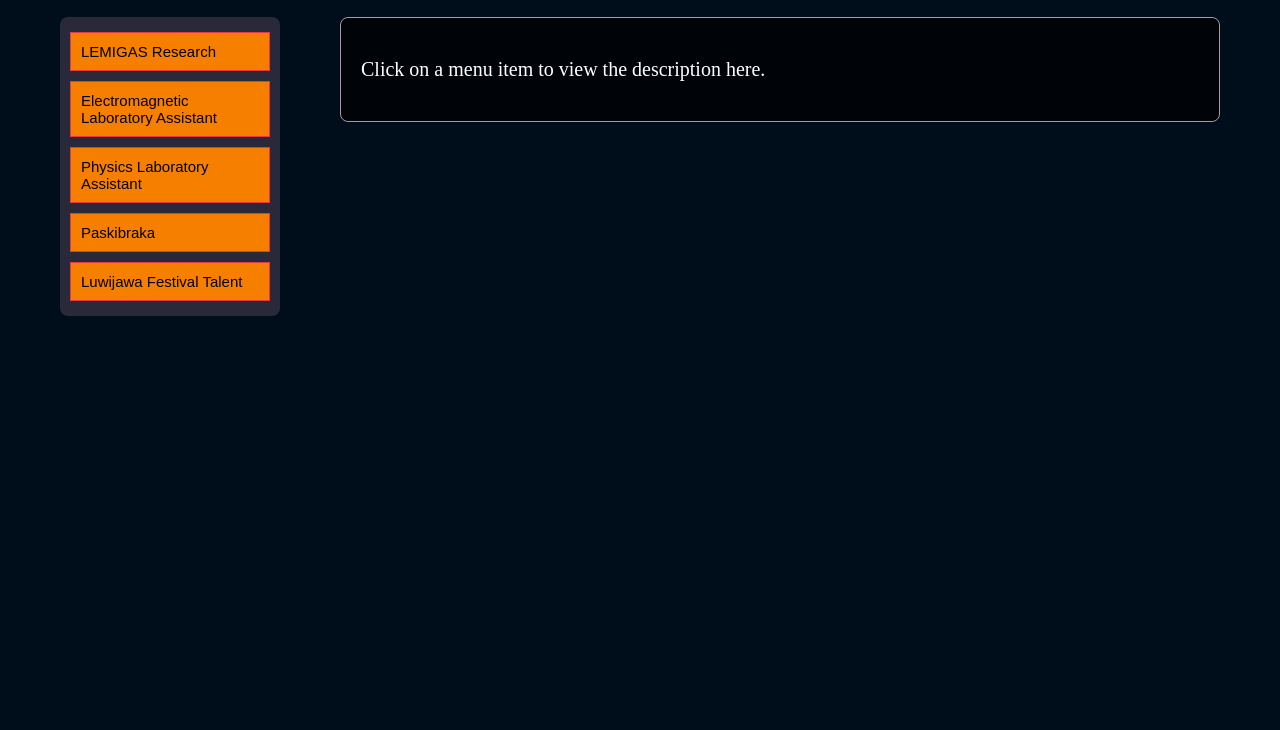
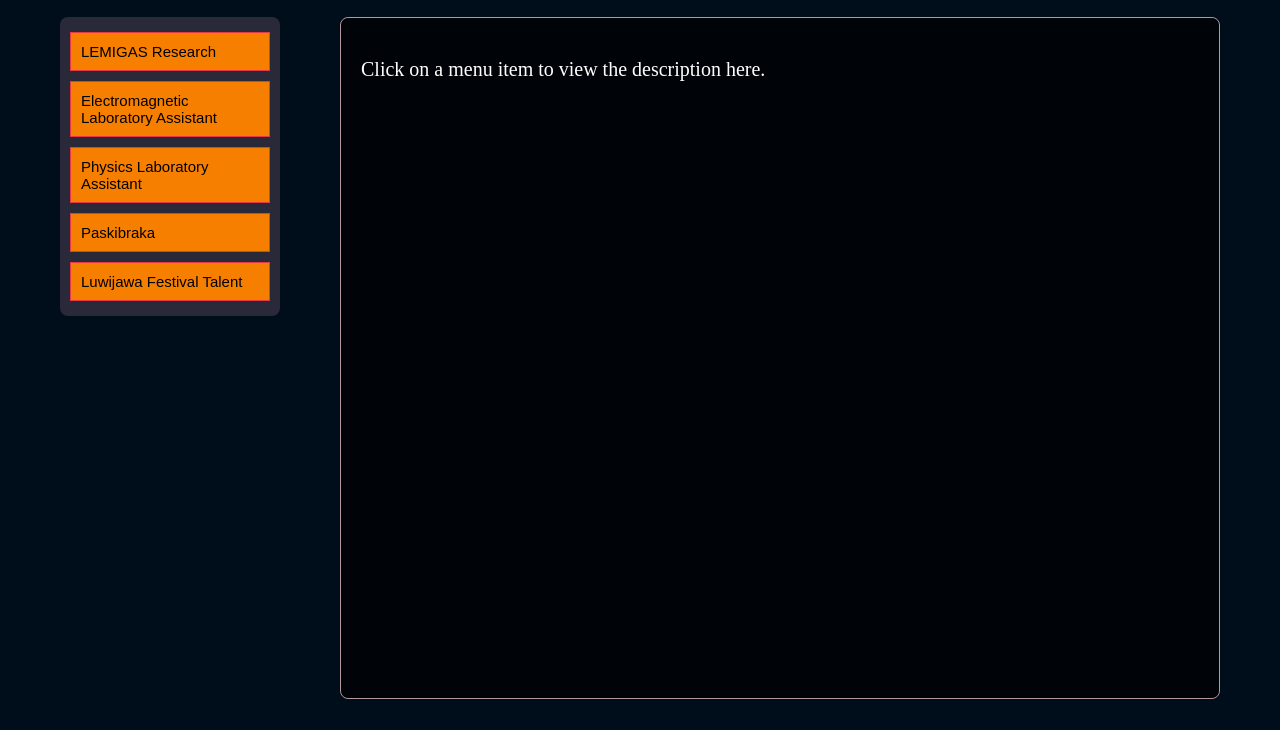
Before and after one commit to YustisioD/yustisio.involvments, a plain HTML site: page index.html in a window 1280 px wide. Shown: the part 70-800 px from the top of the page. Drawn offline with Linux system fonts and the light colour scheme.

Commit message:
index.html

```diff
--- a/index.html
+++ b/index.html
@@ -117,7 +117,7 @@
                 flex: 1;
                 padding: 20px;
                 border: 1px solid #b19797;
-                height: calc(70vh-80px);
+                height: calc(90vh - 80px);
                 border-radius: 8px;
                 text-align: justify;
                 background-size: cover;
```
